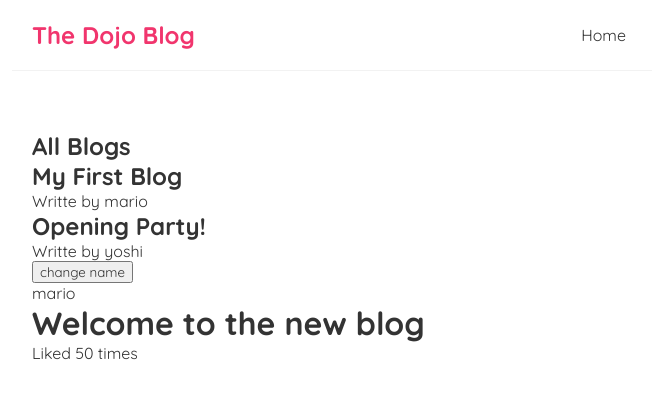
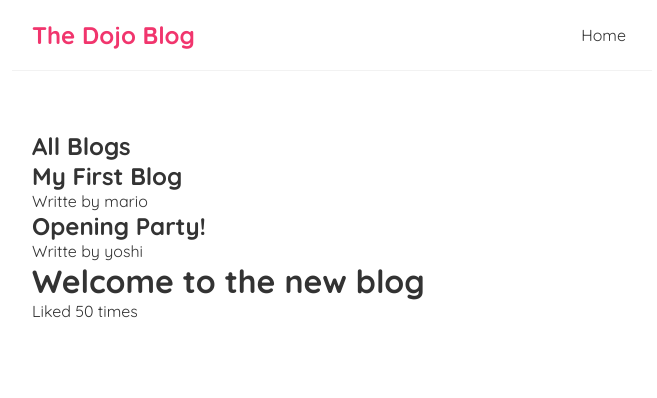
Before and after one commit to ironmarcus/React-tutorial, a React (Create React App) app: page / in a window 1280 px wide. Shown: the top 398 px of the page, without its empty margins (308-965 px from the left). Built offline with nearby package versions, Linux system fonts and the light colour scheme; data requests are answered from the project's data file.

Commit message:
Lesson 19: handling fetch errors

```diff
--- a/src/Home.js
+++ b/src/Home.js
@@ -3,25 +3,36 @@
 
 const Home = () => {
     const[ blogs, setBlogs] = useState(null);
-
-    const [name, setName] = useState('mario');
+    const [isPending, setIsPending] = useState(true);
+    const [error, setError] = useState(null);
 
 
     useEffect(() => {
         fetch('http://localhost:8000/blogs')
                 .then(res => {
+                    console.log(res);
+                    if(!res.ok){
+                        throw Error('Could not fetch the data for that resource');
+                    }
                     return res.json()
                 })
                 .then(data => {
                     console.log(data);
                     setBlogs(data);
+                    setIsPending(false);
+                    setError(null);
+                })
+                .catch(err => {
+                    setIsPending(false);
+                   // console.log(err.message);
+                   setError(err.message);
                 })
     }, [])
     return (
         <div className="home">
+            { error && <div> { error } </div>}
+            { isPending && <div>Loading...</div>}
             {blogs && <BlogList blogs={blogs}  title="All Blogs"/>}
-            <button onClick={() => setName('luigi')}>change name</button>
-            <p>{ name }</p>
         </div>
     );
 }
```
Lines whose indentation alone changed are shown as unchanged.
